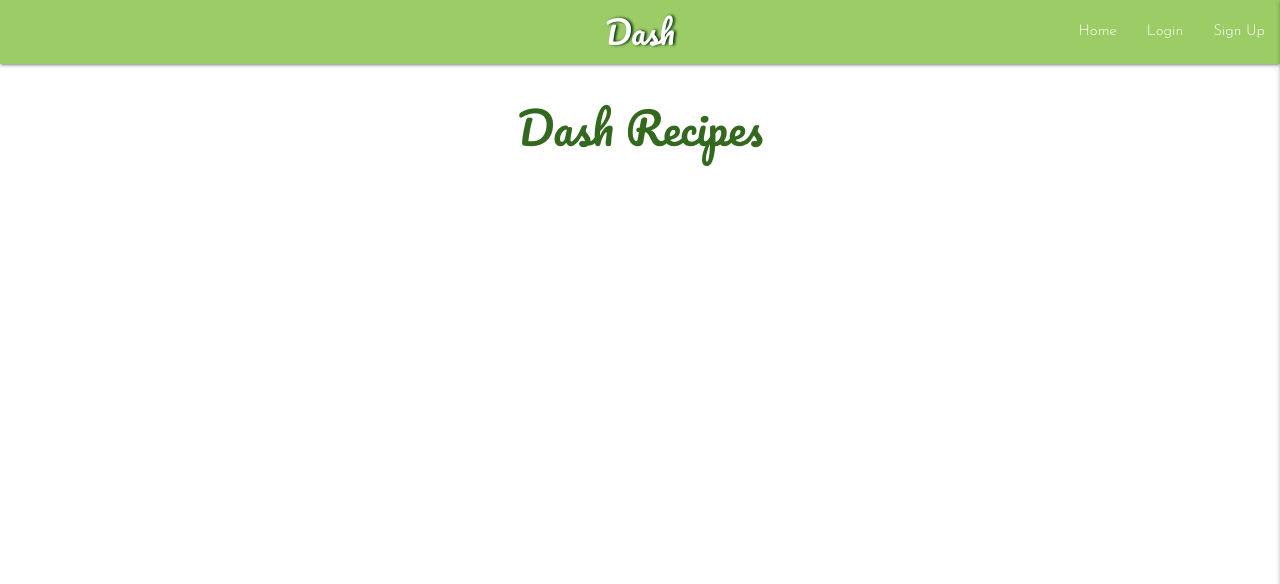
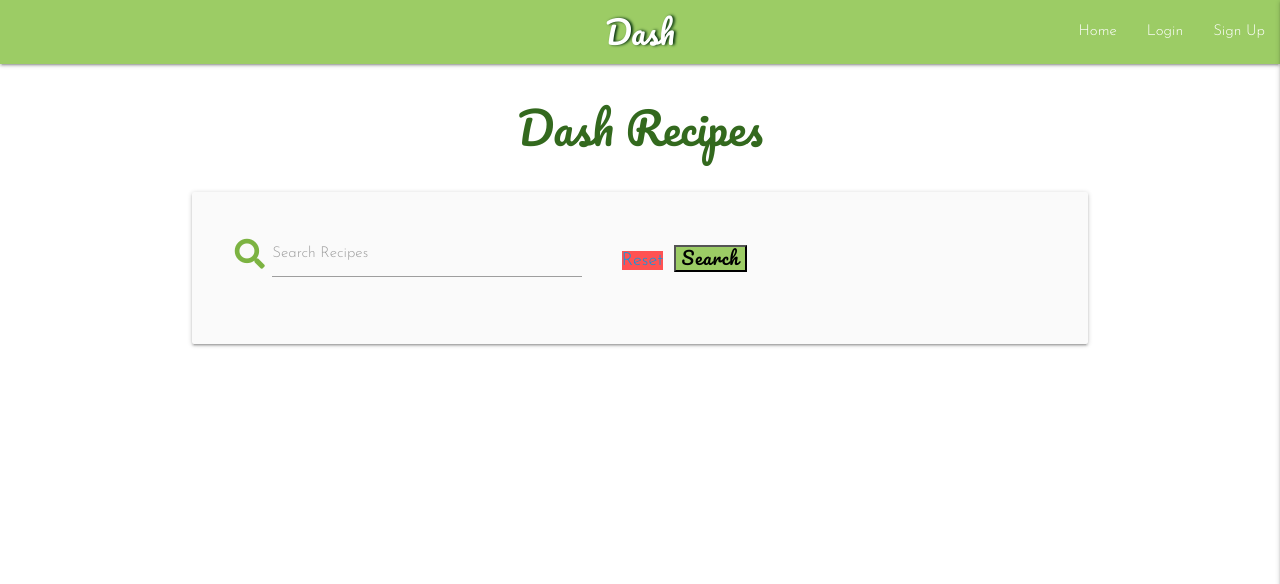
Before and after one commit to alissatroiano/Dash, a Flask app: page / in a window 1280 px wide. Shown: the top 584 px of the page. Run offline with Flask 2, Linux system fonts and the light colour scheme; data that the repository does not hold is empty; some libraries are stand-ins or nearby versions.

Commit message:
Create the searchbar

```diff
--- a/templates/recipes.html
+++ b/templates/recipes.html
@@ -2,6 +2,23 @@
 {% block content %}
 
 <h3 class="light-green-text text-darken-4 center-align" style="margin:30px 0px;">Dash Recipes</h3>
+
+<div class="row card-panel grey lighten-5">
+    <form action="{{ url_for('search') }}" method="post" class="col s8 center-align">
+        <div class="row valign-wrapper center-align">
+            <div class="input-field col s12 m8">
+                <i class="fas fa-search prefix light-green-text text-darken-1"> </i>
+                    <input type="text" name="query" id="query" class="validate" minlength="3" required>
+                    <label for="query">Search Recipes</label>
+            </div>
+            <div class="col s12 m4">
+                <a href="{{ url_for('get_recipes') }}" class="red accent-2 text-shadow">Reset</a>
+                <button type="submit" class="submit light-green lighten-1 text-shadow">Search
+                </button>
+            </div>
+        </div>
+    </form>
+</div>
 
 <div class="row">
   <ul class="collapsible popout">
```
